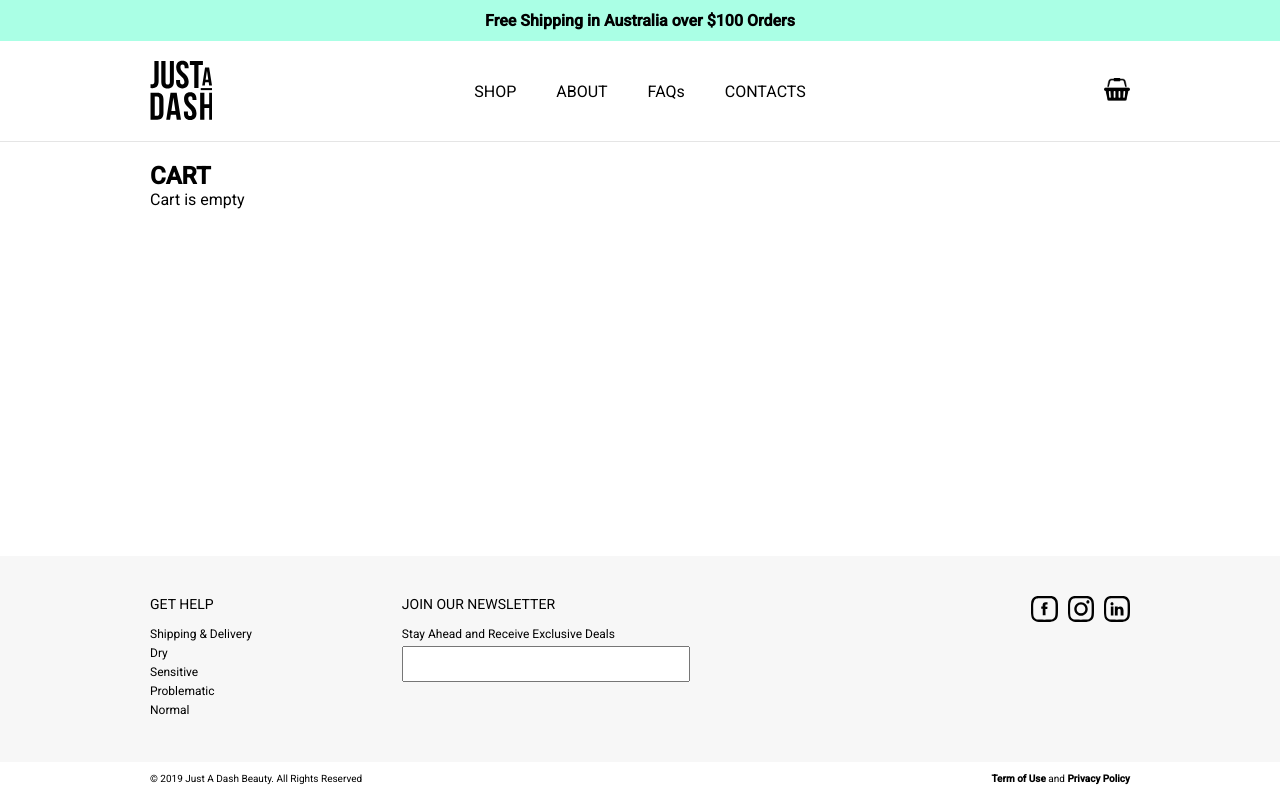
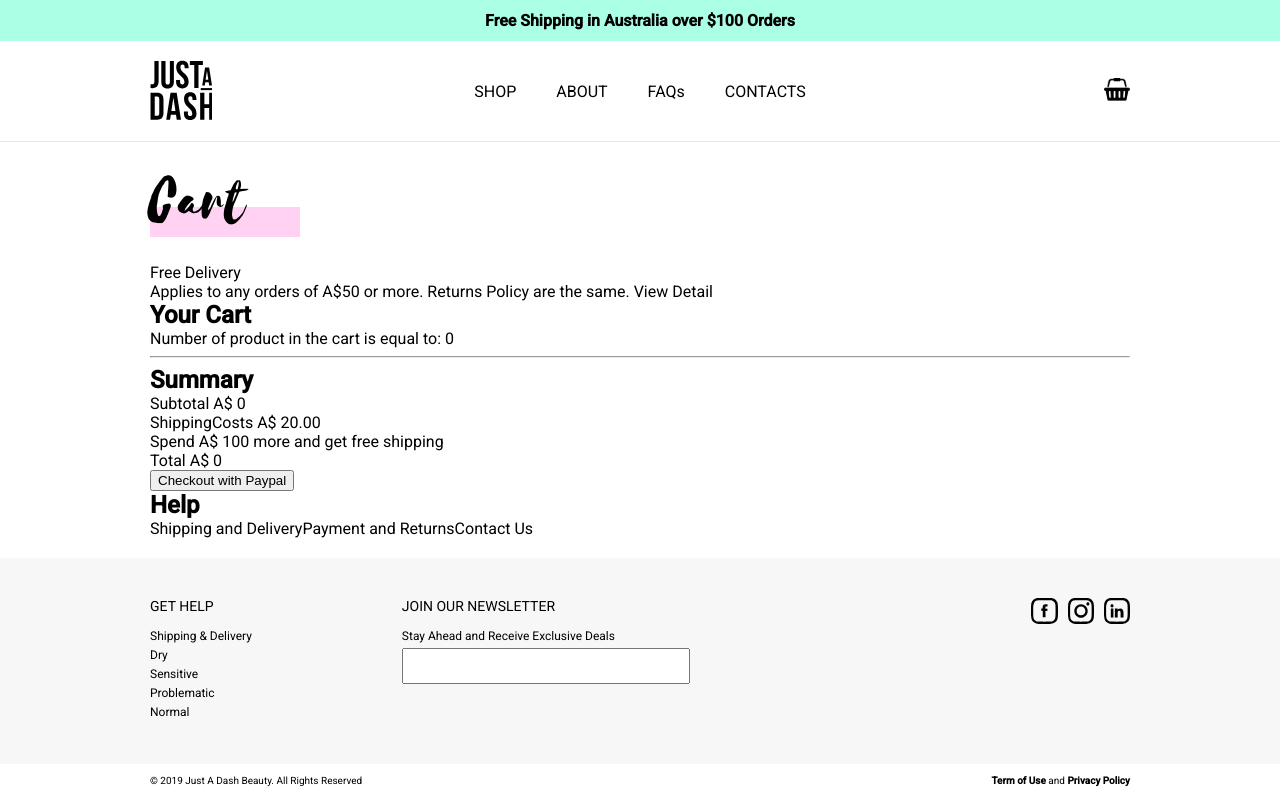
Before and after one commit to JohPik/justADashBeauty, a React (Create React App) app: page /cart in a window 1280 px wide. Built offline with nearby package versions, Linux system fonts and the light colour scheme.

Commit message:
Changes Cart Compinent Structure

```diff
--- a/src/components/pages/Cart.js
+++ b/src/components/pages/Cart.js
@@ -1,54 +1,125 @@
 import React, { Fragment } from 'react'
 import { ProductConsumer } from '../context'
+import { Link } from 'react-router-dom'
 
 const Cart = () => {
 
-  const renderProduct = (value) => {
 
+  const currentCart = (cart) => {
+    return (
+      <div className="current-cart-container">
+        <h2>Your Cart</h2>
+        { cart.length < 0 ? (
+          <p>Cart is empty</p>
+          ) : (
+            <Fragment>
+            <p className="underline">Number of product in the cart is equal to: {cart.length}</p>
+            <hr/>
+            <section className="cart-content">
+              {cart.map(product => {
+                return(
+                  <div key={product.id} className="cart-content-single">
+
+                    <div className="img-container">
+                      <img src={product.img} alt={product.name} className="image-thumbnail"/>
+                    </div>
+
+                    <div className="prod-info-container">
+                      <h3>{product.name}</h3>
+                      <h4>{product.subName}</h4>
+                    </div>
+
+                     <p>A${product.price} <span>(Unit Price)</span></p>
+
+                      <div className="prod-qty-container">
+                        <p>Quantity</p>
+                        <button className="qty-slct">+</button>
+                          {product.count}
+                        <button className="qty-slct">-</button>
+                       </div>
+
+                    <p>Total Product Price: ${product.total}</p>
+
+                    <span>DELETE</span>
+
+                  </div>
+                   )}
+                )}
+           </section>
+
+            </Fragment>
+        )}
+      </div>
+    )
+  }
+
+  const summary = (total) => {
+    return (
+      <div className="summary-container">
+        <h2>Summary</h2>
+        <p className="summary-subtotal">Subtotal <span>A$ {total}</span></p>
+        { total < 100 ? (
+          <Fragment>
+            <p className="summary-shipping">ShippingCosts <span>A$ 20.00</span></p>
+            <span>Spend A$ { 100 - total } more and get free shipping</span>
+          </Fragment>
+        ) : (
+          <p className="summary-shipping">ShippingCosts <span>A$ 0.00</span></p>
+        )}
+        <p className="summary-total">Total <span>A$ {total}</span></p>
+        <button className="paypal-button">Checkout with Paypal</button>
+      </div>
+    )
+  }
+
+  const help = () => {
+    return (
+      <div className="help-container">
+        <h2>Help</h2>
+        <Link to="/">Shipping and Delivery</Link>
+        <Link to="/">Payment and Returns</Link>
+        <Link to="/">Contact Us</Link>
+      </div>
+    )
+  }
+
+  const renderCart = (value) => {
      const { cart } = value
+     // Array of Prices in cart
+     let priceArray = cart.map( product => product.total )
+     // Sum up each Price into total price
+     let total = priceArray.reduce( (sum, price) => sum + price, 0)
 
-     // Funtion in charge of counting Total
-     const CountTotal = () => {
-       // Array of Prices in cart
-       const priceArray = cart.map( product => product.total )
-       // Sum up each Price into total price
-       const total = priceArray.reduce( (sum, price) => sum + price, 0)
-       return total
-     }
-
-     if (cart.length > 0) {
-       return (
-         <Fragment>
-         <h1 className="underline">Number of product in the cart is equal to: {cart.length}</h1>
-         <ul>
-           {cart.map(product => {
-             return(
-               <li key={product.id}>
-                 <h4>{product.name}</h4>
-                 <p>Quantity: {product.count}</p>
-                 <p>Product Price per unit: ${product.price}</p>
-                 <p>Total Product Price: ${product.total}</p>
-               </li>
-                )}
-             )}
-         </ul>
-         <h5>Total Order Price: {CountTotal()}</h5>
-         </Fragment>
-       )
-     } else {
-      return ( <p>Cart is empty</p> )
-     }
+     return (
+      <Fragment>
+        { currentCart(cart) }
+        <div className="cart-sidebar">
+          { summary(total) }
+          { help() }
+        </div>
+      </Fragment>
+     )
   }
 
   return(
-    <Fragment>
-      <h2>CART</h2>
-      <ProductConsumer>
-        {(value) => {
-        return renderProduct(value)
-        }}
-      </ProductConsumer>
-    </Fragment>
+    <section className="cart">
+       <h1 className="underline">Cart</h1>
+
+     <section className="delivery-container">
+         <p>Free Delivery</p>
+         Applies to any orders of A$50 or more. Returns Policy are the same. <Link to="/">View Detail</Link>
+     </section>
+
+      <section className="main-cart-container">
+        <ProductConsumer>
+          {(value) => {
+          console.log(value)
+          return renderCart(value)
+          }}
+        </ProductConsumer>
+      </section>
+
+    </section>
   )
 }
 
```
